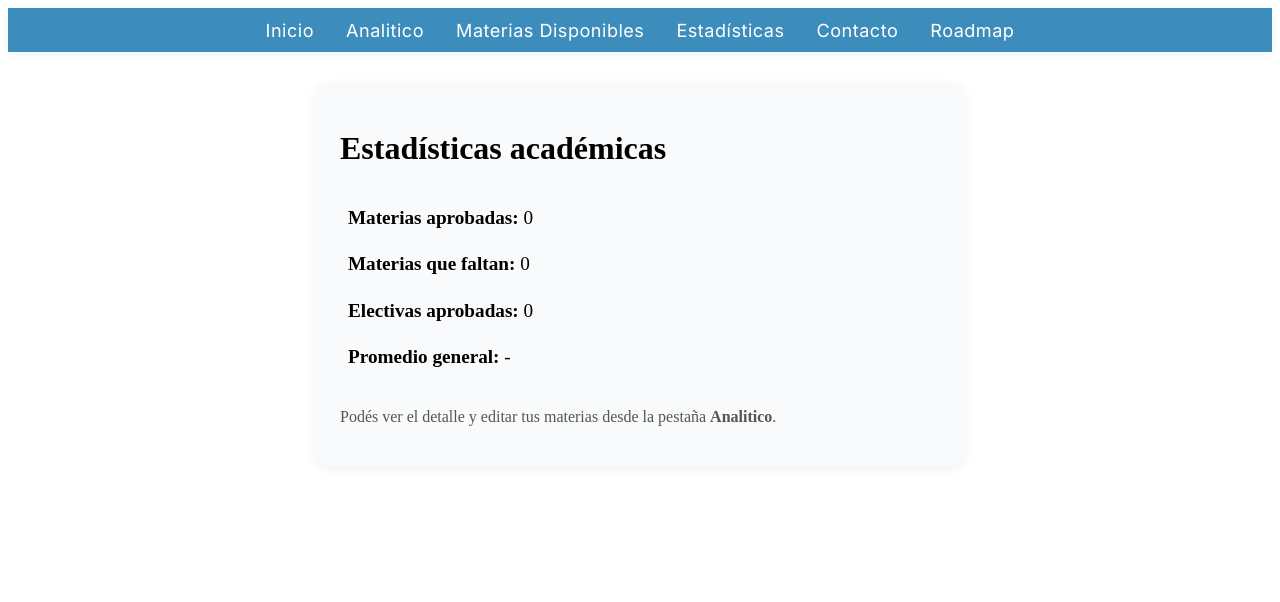
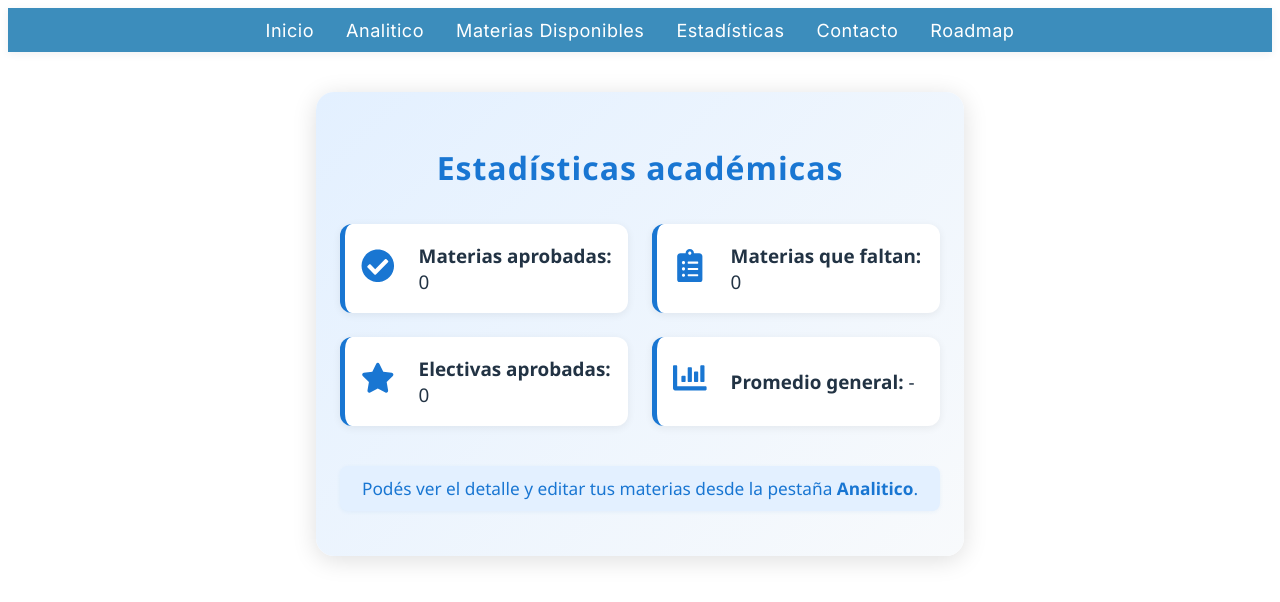
Before and after one commit to galoppoignacio/Analitico-Sistemas-UTN, a Next.js app: page /estadisticas in a window 1280 px wide. Shown: the top 602 px of the page. Built offline with nearby package versions, Linux system fonts and the light colour scheme.

Commit message:
css en estadisticas - page de contacto se borra solo

```diff
--- a/app/estadisticas/Estadisticas.module.css
+++ b/app/estadisticas/Estadisticas.module.css
@@ -1,27 +1,59 @@
+
 .mainStats {
   max-width: 600px;
-  margin: 2rem auto;
-  padding: 24px;
-  background: #f8fafc;
-  border-radius: 12px;
-  box-shadow: 0 2px 12px #0001;
+  margin: 2.5rem auto;
+  padding: 32px 24px 28px 24px;
+  background: linear-gradient(135deg, #e3f0ff 0%, #f8fafc 100%);
+  border-radius: 18px;
+  box-shadow: 0 4px 24px #0002;
+  font-family: 'Segoe UI', 'Roboto', Arial, sans-serif;
 }
 
 .statsList {
-  font-size: 1.2rem;
-  line-height: 2;
+  display: flex;
+  flex-wrap: wrap;
+  gap: 1.5rem;
+  justify-content: space-between;
   list-style: none;
   padding: 0;
-  margin: 2rem 0 1rem 0;
+  margin: 2.2rem 0 1.2rem 0;
 }
 
 .statsList li {
-  margin-bottom: 0.5rem;
-  padding-left: 0.5rem;
+  flex: 1 1 220px;
+  background: #fff;
+  border-radius: 12px;
+  box-shadow: 0 2px 8px #0001;
+  padding: 1.2rem 1rem 1.1rem 1rem;
+  margin: 0;
+  display: flex;
+  align-items: center;
+  gap: 1rem;
+  font-size: 1.18rem;
+  font-weight: 500;
+  color: #234;
+  border-left: 5px solid #1976d2;
+  transition: box-shadow 0.2s;
+}
+.statsList li:hover {
+  box-shadow: 0 4px 16px #1976d233;
+  background: #e3f0ff44;
+}
+
+.statsIcon {
+  font-size: 2.1rem;
+  margin-right: 0.5rem;
+  color: #1976d2;
+  flex-shrink: 0;
 }
 
 .detalle {
-  margin-top: 2rem;
-  color: #555;
-  font-size: 1rem;
+  margin-top: 2.5rem;
+  color: #1976d2;
+  font-size: 1.08rem;
+  text-align: center;
+  background: #e3f0ff;
+  border-radius: 8px;
+  padding: 0.7rem 1rem;
+  box-shadow: 0 1px 4px #1976d211;
 }
--- a/app/estadisticas/page.tsx
+++ b/app/estadisticas/page.tsx
@@ -1,7 +1,9 @@
 "use client";
+
 import Navbar from "../Navbar";
 import styles from "./Estadisticas.module.css";
 import { useMateriasStore } from "../../lib/materiasStore";
+import { FaCheckCircle, FaClipboardList, FaStar, FaChartBar } from "react-icons/fa";
 
 export default function EstadisticasPage() {
   const materias = useMateriasStore((state) => state.materias);
@@ -15,12 +17,12 @@ export default function EstadisticasPage() {
     <>
       <Navbar />
       <main className={styles.mainStats}>
-        <h1>Estadísticas académicas</h1>
+        <h1 style={{textAlign:'center', color:'#1976d2', fontWeight:700, letterSpacing:1}}>Estadísticas académicas</h1>
         <ul className={styles.statsList}>
-          <li><b>Materias aprobadas:</b> {aprobadas}</li>
-          <li><b>Materias que faltan:</b> {faltan}</li>
-          <li><b>Electivas aprobadas:</b> {electivas}</li>
-          <li><b>Promedio general:</b> {promedio}</li>
+          <li><span className={styles.statsIcon}><FaCheckCircle /></span> <span><b>Materias aprobadas:</b> {aprobadas}</span></li>
+          <li><span className={styles.statsIcon}><FaClipboardList /></span> <span><b>Materias que faltan:</b> {faltan}</span></li>
+          <li><span className={styles.statsIcon}><FaStar /></span> <span><b>Electivas aprobadas:</b> {electivas}</span></li>
+          <li><span className={styles.statsIcon}><FaChartBar /></span> <span><b>Promedio general:</b> {promedio}</span></li>
         </ul>
         <p className={styles.detalle}>Podés ver el detalle y editar tus materias desde la pestaña <b>Analitico</b>.</p>
       </main>
--- a/package.json
+++ b/package.json
@@ -5,6 +5,7 @@
     "next.js": "^1.0.3",
     "react": "^19.1.1",
     "react-dom": "^19.1.1",
+    "react-icons": "^5.5.0",
     "zustand": "^5.0.8"
   },
   "devDependencies": {
```
Also changed, not shown: 1 other file (tests, documents, lock files or other folders).
